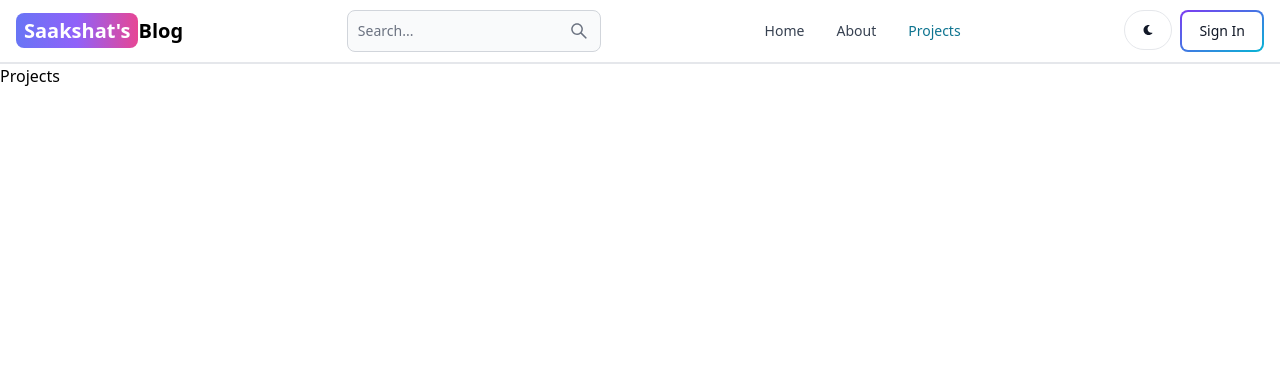
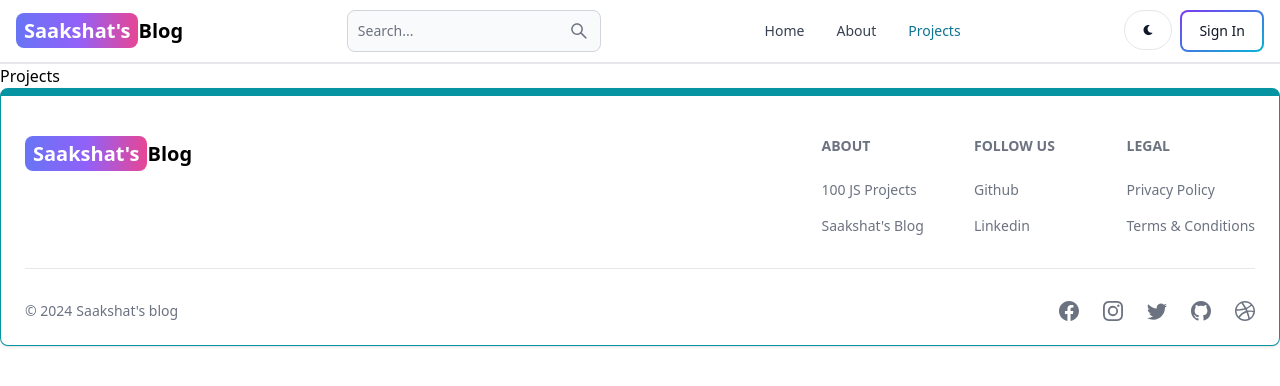
Before and after one commit to Saakshat2001/mern-blog, a React (Vite) app in the folder client/: page /projects in a window 1280 px wide. Shown: the top 386 px of the page. Built offline with nearby package versions, Linux system fonts and the light colour scheme.

Commit message:
creating and adding the footer component

```diff
--- a/client/src/App.jsx
+++ b/client/src/App.jsx
@@ -1,25 +1,27 @@
-import React from 'react'
-import { BrowserRouter ,Route , Routes } from 'react-router-dom'
-import Home from './pages/Home'
-import About from './pages/About'
-import SignIn from './pages/SignIn'
-import SignUp from './pages/SignUp'
-import Projects from './pages/Projects'
-import Dashboard from './pages/Dashboard'
-import Header from './Components/Header'
+import React from "react";
+import { BrowserRouter, Route, Routes } from "react-router-dom";
+import Home from "./pages/Home";
+import About from "./pages/About";
+import SignIn from "./pages/SignIn";
+import SignUp from "./pages/SignUp";
+import Projects from "./pages/Projects";
+import Dashboard from "./pages/Dashboard";
+import Header from "./Components/Header";
+import Footer from "./Components/Footer";
 
 export default function App() {
   return (
     <BrowserRouter>
-    <Header />
-    <Routes>
-    <Route path='/' element = {<Home />} />
-    <Route path='/about' element = {<About />}/>
-    <Route path='/sign-in' element = {<SignIn />}/>
-    <Route path='/sign-up' element = {<SignUp />}/>
-    <Route path='/dashboard' element = {<Dashboard/>}/>
-    <Route path='/projects' element = {<Projects />}/>
-    </Routes>
+      <Header />
+      <Routes>
+        <Route path="/" element={<Home />} />
+        <Route path="/about" element={<About />} />
+        <Route path="/sign-in" element={<SignIn />} />
+        <Route path="/sign-up" element={<SignUp />} />
+        <Route path="/dashboard" element={<Dashboard />} />
+        <Route path="/projects" element={<Projects />} />
+      </Routes>
+      <Footer />
     </BrowserRouter>
-  )
+  );
 }
--- /dev/null
+++ b/client/src/Components/Footer.jsx
@@ -0,0 +1,111 @@
+import React from "react";
+import { Footer } from "flowbite-react";
+import { Link } from "react-router-dom";
+import {
+  BsFacebook,
+  BsInstagram,
+  BsTwitter,
+  BsGithub,
+  BsDribbble,
+} from "react-icons/bs";
+export default function FooterComp() {
+  return (
+    <Footer container className="border border-t-8 border-teal-500">
+      <div className="w-full max-w-7xl mx-auto">
+        <div className="grid w-full justify-between sm:flex md:grid-cols-1">
+          <div className="mt-5">
+            <Link
+              to="/"
+              className=" self-center whitespace-nowrap text-sm
+                sm:text-xl font-semibold dark:text-white "
+            >
+              <span
+                className="px-2 py-1  bg-gradient-to-r from-indigo-500 via-purple-500 to-pink-500 rounded-lg
+            text-white"
+              >
+                Saakshat's
+              </span>
+              Blog
+            </Link>
+          </div>
+          <div className="grid grid-cols-2 gap-8 mt-4 sm:grid-cols-3 sm:gap-6">
+            <div>
+              <Footer.Title title="About" />
+              <Footer.LinkGroup col>
+                <Footer.Link
+                  href="https://www.100jsprojects.com"
+                  target="_blank" //to open the link in new tab
+                  rel="noopener noreferrer"
+                >
+                  100 JS Projects
+                </Footer.Link>
+                <Footer.Link
+                  href="/about"
+                  target="_blank" //to open the link in new tab
+                  rel="noopener noreferrer"
+                >
+                  Saakshat's Blog
+                </Footer.Link>
+              </Footer.LinkGroup>
+            </div>
+            <div>
+              <Footer.Title title="Follow Us" />
+              <Footer.LinkGroup col>
+                <Footer.Link
+                  href="https://github.com/Saakshat2001"
+                  target="_blank" //to open the link in new tab
+                  rel="noopener noreferrer"
+                >
+                  Github
+                </Footer.Link>
+                <Footer.Link
+                  href="https://www.linkedin.com/in/saakshat-tyagi-7aab251ab/"
+                  target="_blank" //to open the link in new tab
+                  rel="noopener noreferrer"
+                >
+                  Linkedin
+                </Footer.Link>
+              </Footer.LinkGroup>
+            </div>
+
+            <div>
+              <Footer.Title title="Legal" />
+              <Footer.LinkGroup col>
+                <Footer.Link
+                  href="#"
+                  target="_blank" //to open the link in new tab
+                  rel="noopener noreferrer"
+                >
+                  Privacy Policy
+                </Footer.Link>
+                <Footer.Link
+                  href="#"
+                  target="_blank" //to open the link in new tab
+                  rel="noopener noreferrer"
+                >
+                  Terms & Conditions
+                </Footer.Link>
+              </Footer.LinkGroup>
+            </div>
+          </div>
+        </div>
+
+        <Footer.Divider />
+        <div className="w-full sm:flex sm:items-center sm:justify-between">
+          <Footer.Copyright
+            href="#"
+            by="Saakshat's blog"
+            year={new Date().getFullYear()}
+          />
+          <div className="flex gap-6 sm:mt-0 mt-4 sm:justify-center">
+            <Footer.Icon href="#" icon={BsFacebook} />
+            <Footer.Icon href="#" icon={BsInstagram} />
+            <Footer.Icon href="#" icon={BsTwitter} />
+            <Footer.Icon href="#" icon={BsGithub} />
+            <Footer.Icon href="#" icon={BsDribbble} />
+          </div>
+        </div>
+      </div>
+    </Footer>
+  );
+}
```
